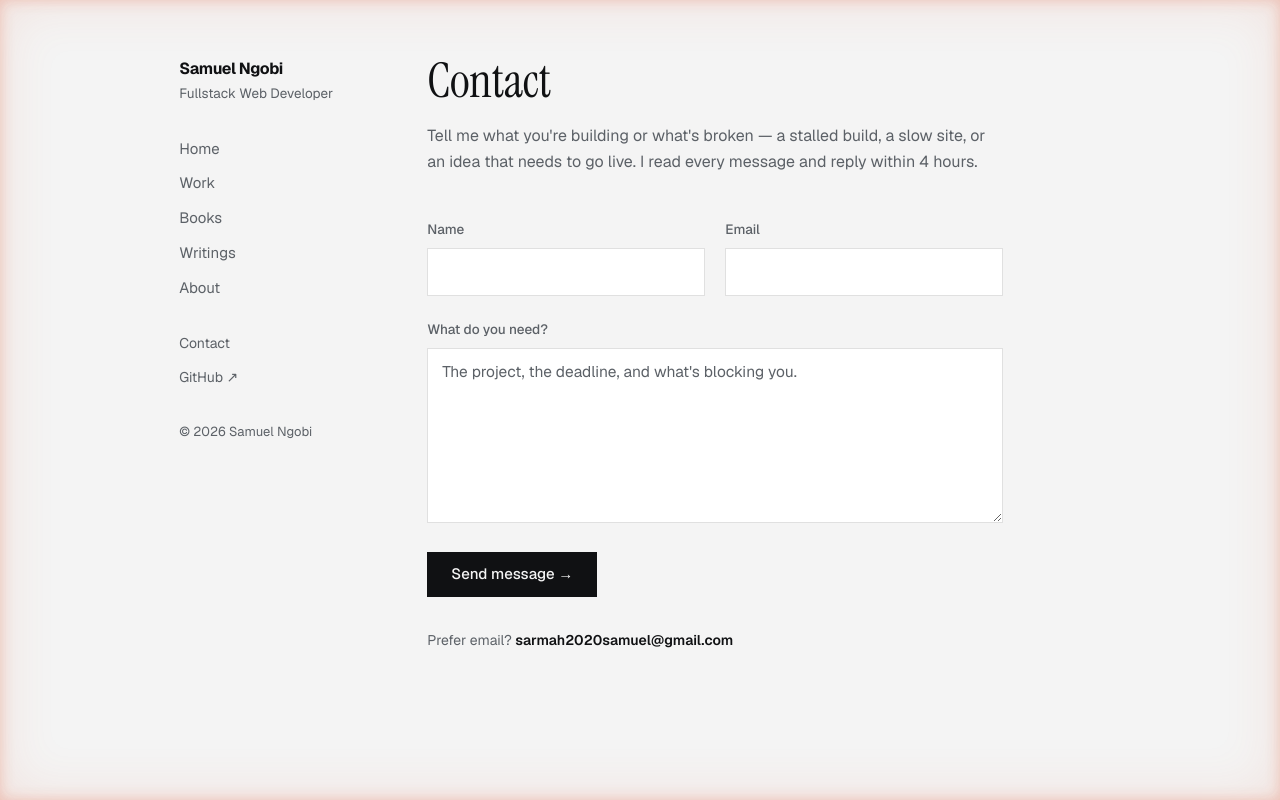
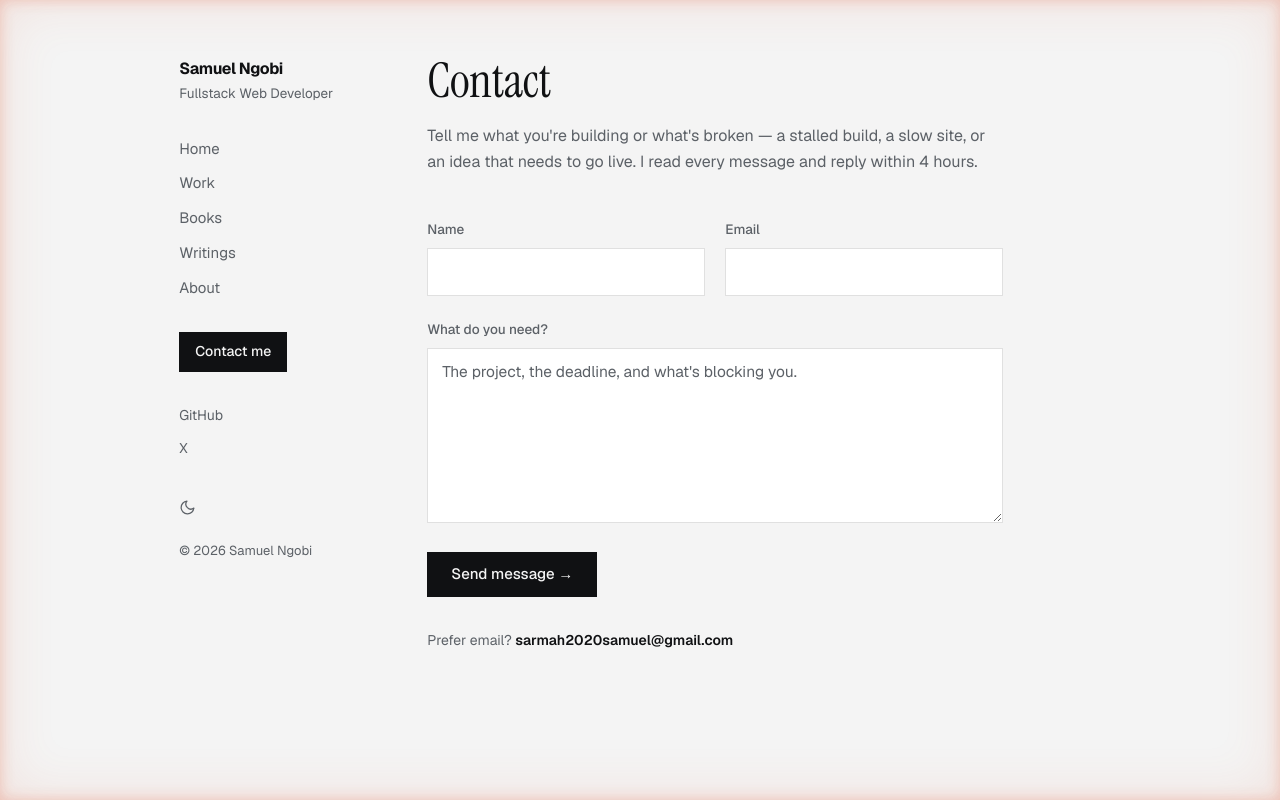
Before and after one commit to samuel-sarmah/samuel, a Next.js app: page /contact in a window 1280 px wide. Built offline with nearby package versions, Linux system fonts and the light colour scheme.

Commit message:
refactor: centralize social links and route contacts through /contact

```diff
--- a/components/MobileHeader.js
+++ b/components/MobileHeader.js
@@ -3,7 +3,8 @@
 import { useEffect, useState } from "react";
 import Link from "next/link";
 import { usePathname } from "next/navigation";
-import { EMAIL, NAV, isActive } from "@/lib/nav";
+import { NAV, SOCIALS, isActive } from "@/lib/nav";
+import ThemeToggle from "@/components/ThemeToggle";
 
 // The sidebar is desktop-only, so on mobile navigation lives here: name and
 // role on the left, hamburger on the right, in a header that stays put while
@@ -34,6 +35,14 @@ export default function MobileHeader() {
           </span>
         </Link>
 
+        <div className="flex items-center gap-1.5">
+          <ThemeToggle />
+          <Link
+            href="/contact"
+            className="bg-[var(--fg)] px-3.5 py-1.5 text-[13.5px] font-medium text-[var(--bg)]"
+          >
+            Contact
+          </Link>
           <button
             type="button"
             onClick={() => setOpen((o) => !o)}
@@ -67,6 +76,7 @@ export default function MobileHeader() {
             </svg>
           </button>
         </div>
+      </div>
 
       {open && (
         <nav
@@ -95,14 +105,12 @@ export default function MobileHeader() {
           </ul>
 
           <div className="mt-4 flex gap-6 border-t border-[var(--line)] pt-4 text-[15px] text-[var(--muted)]">
-            <a href={`mailto:${EMAIL}`}>Contact</a>
-            <a
-              href="https://github.com/samuel-sarmah"
-              target="_blank"
-              rel="noreferrer"
-            >
-              GitHub ↗
+            <Link href="/contact">Contact</Link>
+            {SOCIALS.map((s) => (
+              <a key={s.label} href={s.href} target="_blank" rel="noreferrer">
+                {s.label} ↗
               </a>
+            ))}
           </div>
         </nav>
       )}
--- a/components/Sidebar.js
+++ b/components/Sidebar.js
@@ -2,7 +2,8 @@
 
 import Link from "next/link";
 import { usePathname } from "next/navigation";
-import { EMAIL, NAV, isActive } from "@/lib/nav";
+import { NAV, SOCIALS, isActive } from "@/lib/nav";
+import ThemeToggle from "@/components/ThemeToggle";
 
 // Desktop only. Below md, navigation is handled by MobileHeader.
 export default function Sidebar() {
@@ -35,21 +36,32 @@ export default function Sidebar() {
         })}
       </nav>
 
+      <Link
+        href="/contact"
+        className="mt-8 inline-block bg-[var(--fg)] px-4 py-2 text-[14px] font-medium text-[var(--bg)] transition-opacity hover:opacity-85"
+      >
+        Contact me
+      </Link>
+
       <div className="mt-8 flex flex-col gap-y-2.5 text-[14px] text-[var(--muted)]">
-        <a href={`mailto:${EMAIL}`} className="transition-colors hover:text-[var(--fg)]">
-          Contact
-        </a>
+        {SOCIALS.map((s) => (
           <a
-          href="https://github.com/samuel-sarmah"
+            key={s.label}
+            href={s.href}
             target="_blank"
             rel="noreferrer"
             className="transition-colors hover:text-[var(--fg)]"
           >
-          GitHub ↗
+            {s.label}
           </a>
+        ))}
       </div>
 
-      <p className="mt-8 text-[13px] text-[var(--muted)]">
+      <div className="mt-8">
+        <ThemeToggle className="-ml-2" />
+      </div>
+
+      <p className="mt-4 text-[13px] text-[var(--muted)]">
         © {new Date().getFullYear()} Samuel Ngobi
       </p>
     </aside>
--- a/lib/nav.js
+++ b/lib/nav.js
@@ -9,6 +9,11 @@ export const NAV = [
   { href: "/about", label: "About" },
 ];
 
+export const SOCIALS = [
+  { href: "https://github.com/samuel-sarmah", label: "GitHub" },
+  { href: "https://x.com/samuel_sarmah", label: "X" },
+];
+
 export function isActive(pathname, href) {
   if (href === "/") return pathname === "/";
   return pathname === href || pathname.startsWith(href + "/");
```
Lines whose indentation alone changed are shown as unchanged.
